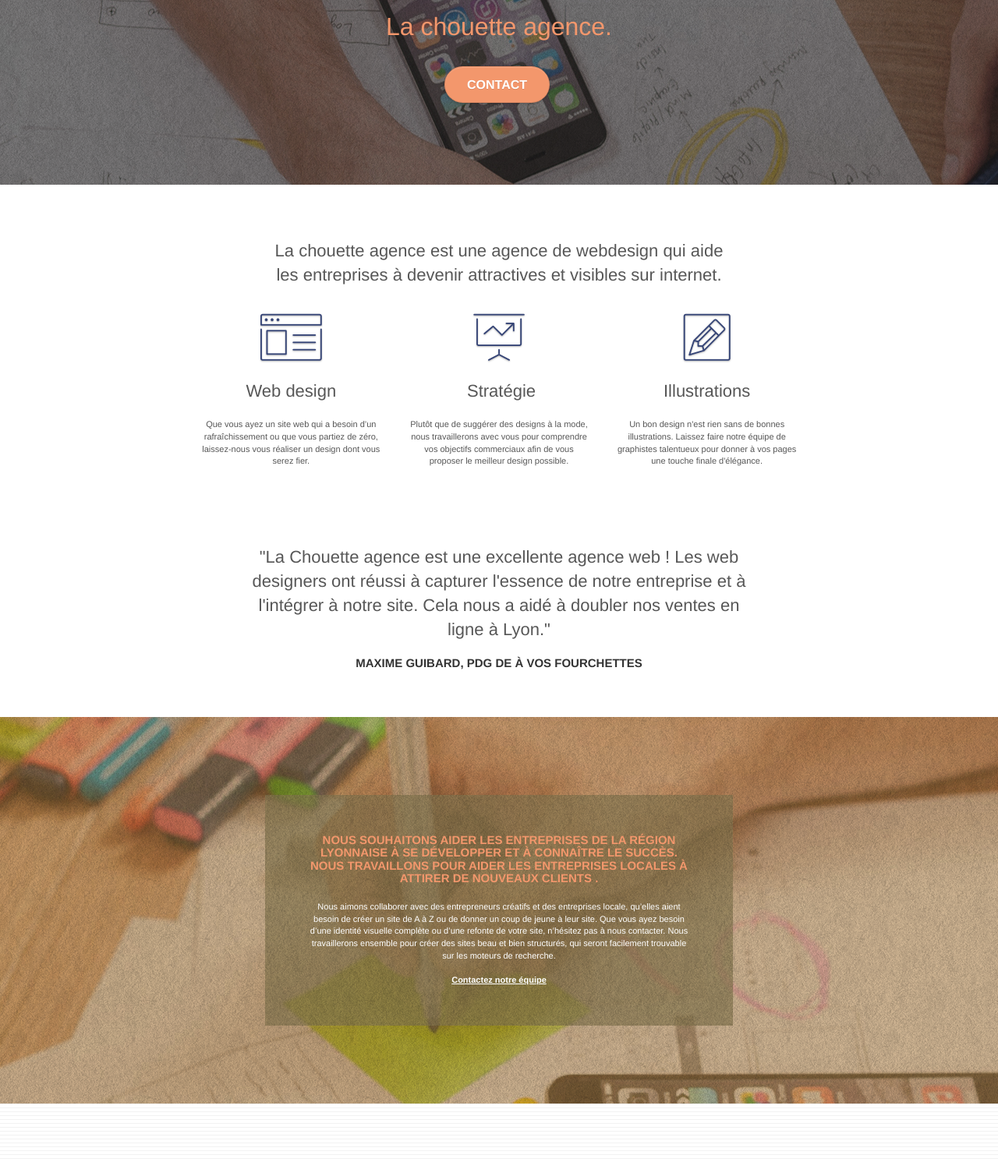
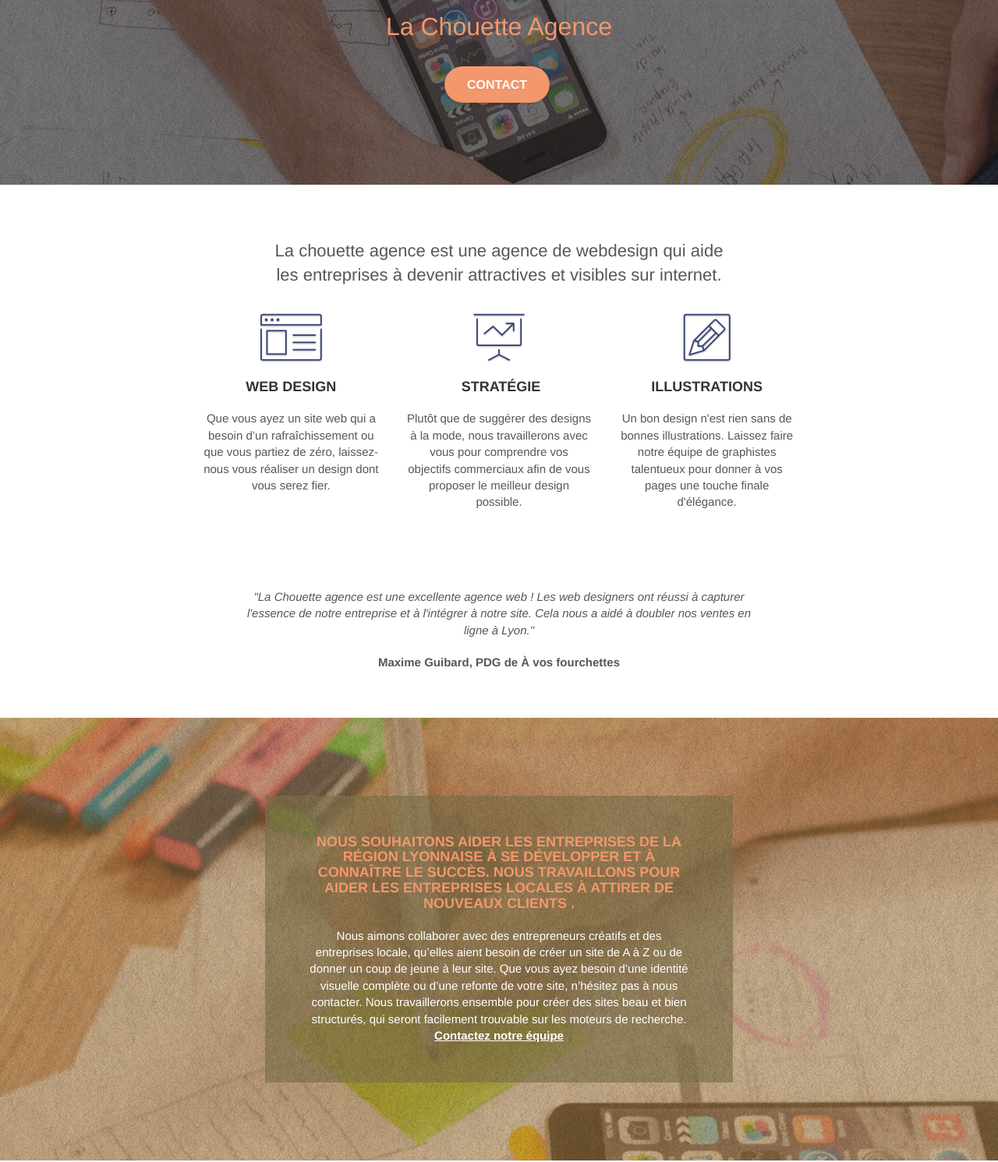
Before and after one commit to Ahgassama/lachouette1, a plain HTML site: page Starting website/index.html in a window 1280 px wide. Shown: the part 275-1766 px from the top of the page at 78% size. Drawn offline with Linux system fonts and the light colour scheme.

Commit message:
balises chgt

```diff
--- a/Starting website/index.html
+++ b/Starting website/index.html
@@ -97,7 +97,7 @@
                 alt="La chouette agence, agence web design situé à Lyon"
               />
               <h1 class="text-center hero-bloc-text tc-white">
-                La chouette agence.
+                La Chouette Agence
               </h1>
               <div class="text-center">
                 <a
@@ -126,7 +126,7 @@
                 les entreprises à devenir attractives et visibles sur internet.</h2>
             </div>
           </section>
-          <div class="row voffset-lg med-width-whitespace">
+          <section class="row voffset-lg med-width-whitespace">
             <div class="col-sm-4">
               <div class="text-center">
                 <span
@@ -139,7 +139,7 @@
                   "
                 ></span>
               </div>
-              <h2 class="mg-md text-center">Web design</h2>
+              <h3 class="mg-md text-center">Web design</h3>
               <p class="text-center">
                 Que vous ayez un site web qui a besoin d&rsquo;un
                 rafraîchissement ou que vous partiez de zéro, laissez-nous vous
@@ -158,7 +158,7 @@
                   "
                 ></span>
               </div>
-              <h2 class="mg-md text-center">&nbsp;Stratégie</h2>
+              <h3 class="mg-md text-center">&nbsp;Stratégie</h3>
               <p class="text-center">
                 Plutôt que de suggérer des designs à la mode, nous travaillerons
                 avec vous pour comprendre vos objectifs commerciaux afin de vous
@@ -177,19 +177,19 @@
                   "
                 ></span>
               </div>
-              <h2 class="mg-md text-center">Illustrations</h2>
+              <h3 class="mg-md text-center">Illustrations</h3>
               <p class="text-center">
                 Un bon design n'est rien sans de bonnes illustrations. Laissez
                 faire notre équipe de graphistes talentueux pour donner à vos
                 pages une touche finale d'élégance.
               </p>
             </div>
-          </div>
+          </section>
           <div class="row voffset-lg voffset">
             <div class="col-xs-12 col-md-8 col-md-offset-2 text-center">
-              <h2 class="mg-md text-center">"La Chouette agence est une excellente agence web ! Les web designers ont réussi à capturer l'essence de notre entreprise et à l'intégrer à notre site. Cela nous a aidé à doubler nos ventes en ligne à Lyon."
-              </h2>
-              <h3>Maxime Guibard, PDG de À vos fourchettes</h3>
+              <p class="mg-md text-center"><em>"La Chouette agence est une excellente agence web ! Les web designers ont réussi à capturer l'essence de notre entreprise et à l'intégrer à notre site. Cela nous a aidé à doubler nos ventes en ligne à Lyon."</em>
+              </p>
+              <p><strong>Maxime Guibard, PDG de À vos fourchettes</strong></p>
             </div>
           </div>
         </div>
@@ -197,10 +197,7 @@
       <!-- bloc-2-services END -->
 
       <!-- bloc-3-what-i-do -->
-      <div
-        class="
-          bloc
-          tc-white
+      <section class="bloc tc-white
           bgc-atomic-tangerine
           bg-presentation
           d-bloc
@@ -216,7 +213,7 @@
               <h3 class="mg-md text-center tc-white">
                 Nous souhaitons aider les entreprises de la région Lyonnaise à
                 se développer et à connaître le succès. Nous travaillons pour
-                aider les entreprises locales à attirer de nouveaux clients .<br />
+                aider les entreprises locales à attirer de nouveaux clients .
               </h3>
               <p class="text-center white">
                 Nous aimons collaborer avec des entrepreneurs créatifs et des
@@ -226,18 +223,16 @@
                 votre site, n’hésitez pas à nous contacter. Nous travaillerons
                 ensemble pour créer des sites beau et bien structurés, qui
                 seront facilement trouvable sur les moteurs de recherche.
-                <br /><br /><a class="ltc-white bold-link" href="page2.html"
-                  >Contactez notre équipe</a
-                ><br />
+                <a class="ltc-white bold-link" href="page2.html" title="Formulaire de contact">Contactez notre équipe</a>
               </p>
             </div>
           </div>
         </div>
-      </div>
+      </section>
       <!-- bloc-3-what-i-do END -->
 
       <!-- bloc-4-portfolio -->
-      <div
+      <section
         class="bloc bgc-white bg-lines-h2-bg bg-repeat l-bloc"
         id="bloc-4-portfolio"
       >
@@ -335,21 +330,11 @@
             </div>
           </div>
         </div>
-      </div>
+      </section>
       <!-- bloc-4-portfolio END -->
 
       <!-- bloc-5-cta -->
-      <div
-        class="
-          bloc
-          bgc-dark-slate-blue
-          bg-banniere
-          d-bloc
-          bloc-bg-texture
-          texture-paper
-        "
-        id="bloc-5-cta"
-      >
+      <section class=" bloc bgc-dark-slate-blue bg-banniere d-bloc bloc-bg-texture texture-paper" id="bloc-5-cta">
         <div class="container bloc-lg">
           <div class="row">
             <h2 class="mg-md text-center tc-white">
@@ -368,11 +353,11 @@
             </div>
           </div>
         </div>
-      </div>
+      </section>
       <!-- bloc-5-cta END -->
 
       <!-- Footer - bloc-8 -->
-      <div class="bloc bgc-atomic-tangerine d-bloc" id="bloc-8">
+      <footer class="bloc bgc-atomic-tangerine d-bloc" id="bloc-8">
         <div class="container bloc-sm">
           <div class="row">
             <div class="col-sm-12">
@@ -411,7 +396,7 @@
               </div>
           </div>
         </div>
-      </div>
+      </footer>
       <!-- Footer - bloc-8 END -->
     </div>
     <!-- Principal conteneur END -->
--- a/Starting website/style.css
+++ b/Starting website/style.css
@@ -578,7 +578,7 @@ a {
   margin: auto auto auto auto;
 }
 p {
-  font-size: 11px;
+  font-size: 15px;
 }
 .tight-width-whitespace {
   max-width: 600px;
@@ -605,7 +605,7 @@ h2 {
   line-height: 1.4em;
 }
 h3 {
-  font-size: 15px;
+  font-size: 18px;
   text-transform: uppercase;
   font-weight: 700;
   color: #333333 !important;
```
